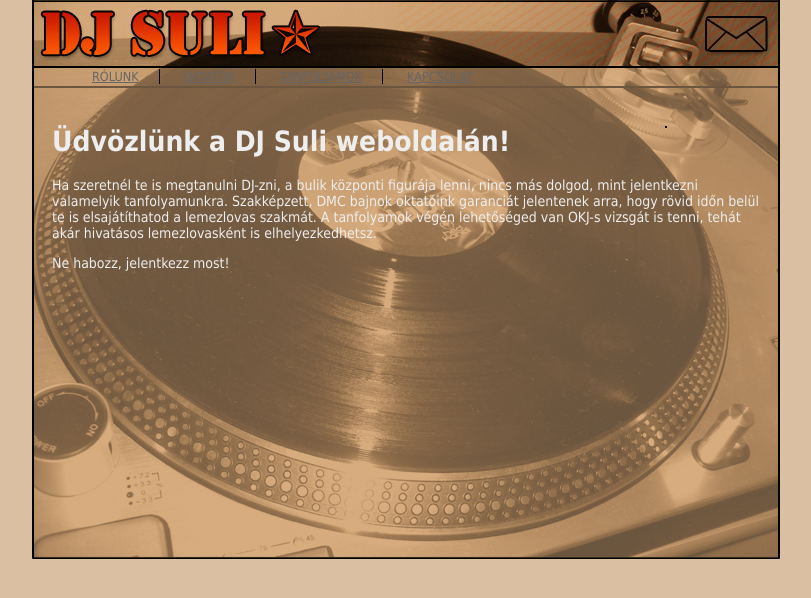
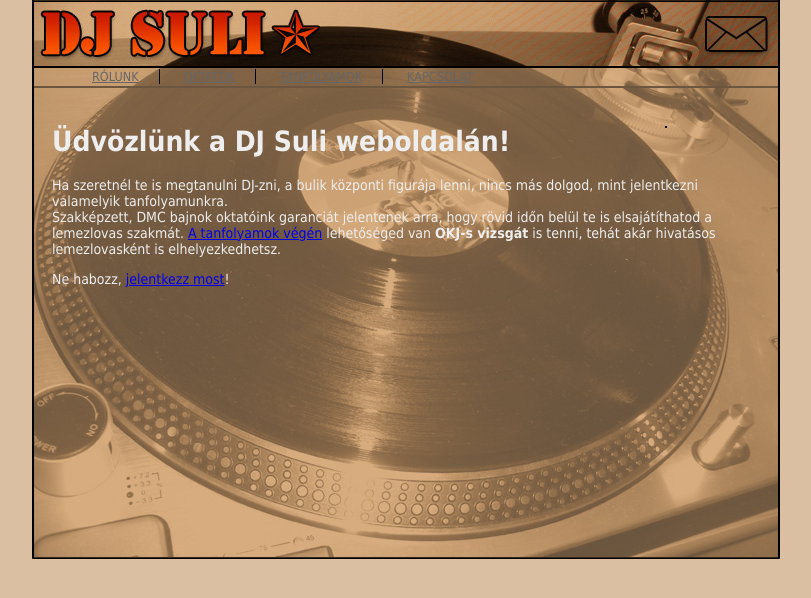
Before and after one commit to Tyron420/csapatmunka2, a plain HTML site: page munkafájlok-40/index.html in a window 1280 px wide. Shown: the whole page, without its empty margins (234-1045 px from the left). Drawn offline with Linux system fonts and the light colour scheme.

Commit message:
Update index.html

```diff
--- a/munkafájlok-40/index.html
+++ b/munkafájlok-40/index.html
@@ -19,8 +19,8 @@
         </div>
         <div id="szoveg">
             <h1>Üdvözlünk a DJ Suli weboldalán!</h1>
-            <p>Ha szeretnél te is megtanulni DJ-zni, a bulik központi figurája lenni, nincs más dolgod, mint jelentkezni valamelyik tanfolyamunkra. Szakképzett, DMC bajnok oktatóink garanciát jelentenek arra, hogy rövid időn belül te is elsajátíthatod a lemezlovas szakmát. A tanfolyamok végén lehetőséged van OKJ-s vizsgát is tenni, tehát akár hivatásos lemezlovasként is elhelyezkedhetsz.</p>
-            <p>Ne habozz, jelentkezz most!</p>
+            <p>Ha szeretnél te is megtanulni DJ-zni, a bulik központi figurája lenni, nincs más dolgod, mint jelentkezni valamelyik tanfolyamunkra. <br>Szakképzett, DMC bajnok oktatóink garanciát jelentenek arra, hogy rövid időn belül te is elsajátíthatod a lemezlovas szakmát. <a href="tanfolyamok.html">A tanfolyamok végén</a> lehetőséged van <b>OKJ-s vizsgát</b> is tenni, tehát akár hivatásos lemezlovasként is elhelyezkedhetsz.</p>
+            <p>Ne habozz, <a href="kapcsolat.html">jelentkezz most</a>!</p>
         </div>
     </div>
 </body>
```
